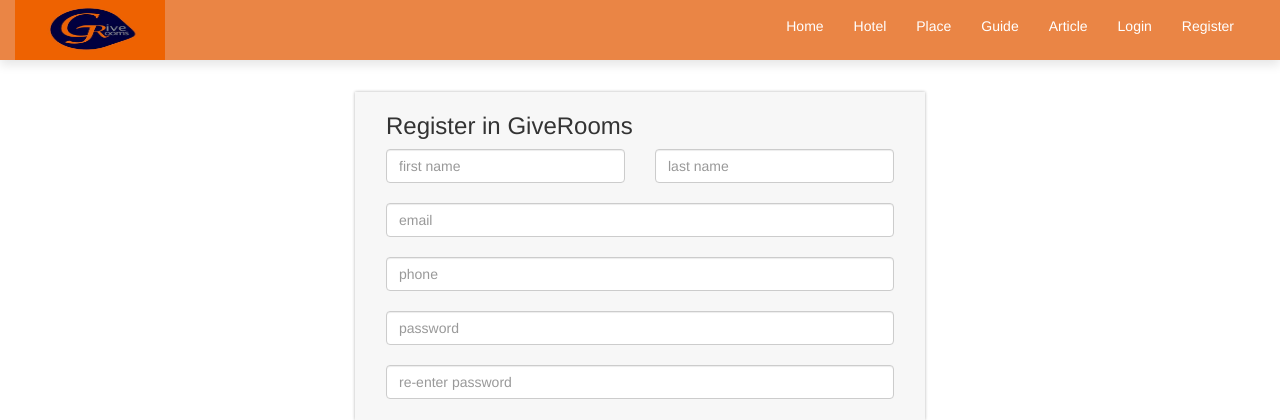
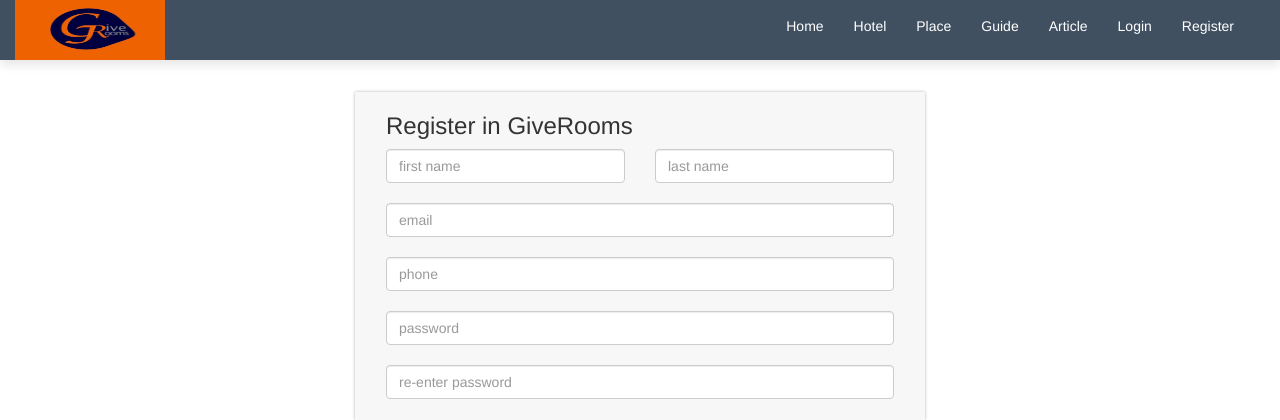
Before and after one commit to giverooms/giverooms, a CodeIgniter app: page /giverooms/register in a window 1280 px wide. Shown: the top 420 px of the page. Run offline with CodeIgniter, Linux system fonts and the light colour scheme; some libraries are stand-ins or nearby versions.

Commit message:
change some code

```diff
--- a/css/index.css
+++ b/css/index.css
@@ -17,7 +17,8 @@ body{
 }
 header{
 	height: 60px;
-	background-color: rgba(229, 103, 23, 0.8);
+	background-color: rgba(44, 62, 80,0.9);
+	/*background-color: rgba(229, 103, 23, 0.8);*/
 	opacity: 1;
 	box-shadow: rgba(0,0,0,0.1) 0px 5px 10px 0px;
 }
@@ -46,7 +47,7 @@ nav a{
 	background: url("images/3.jpg") no-repeat;
 }
 #search-container{
-	background-color: rgba(255,255,255,0.5);
+	background-color: rgba(44, 62, 80,0.3);
 	box-shadow: rgba(0,0,0,0.1) 1px 10px 10px 1px;
 	margin-top: 100px;
 }
```
